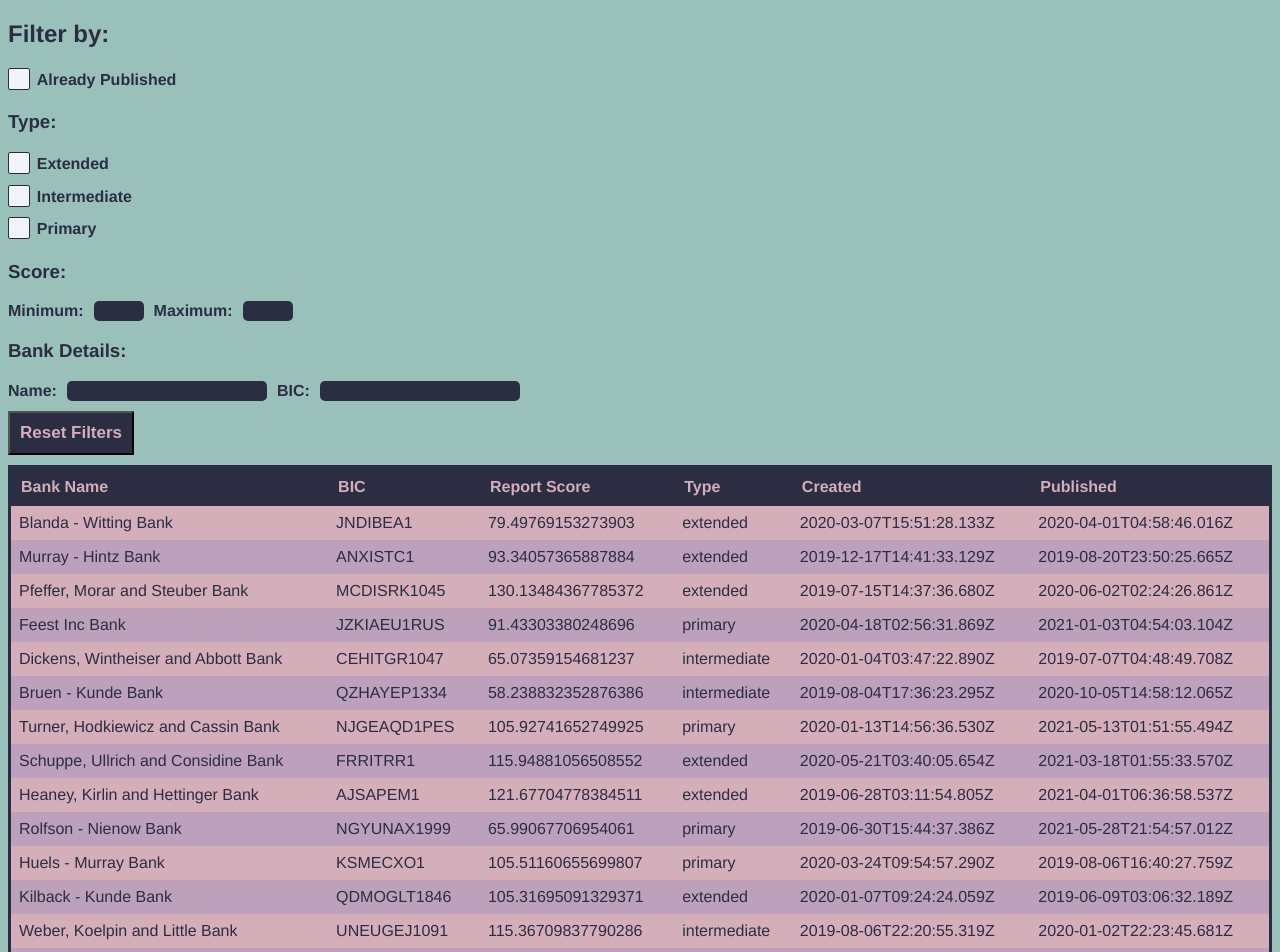
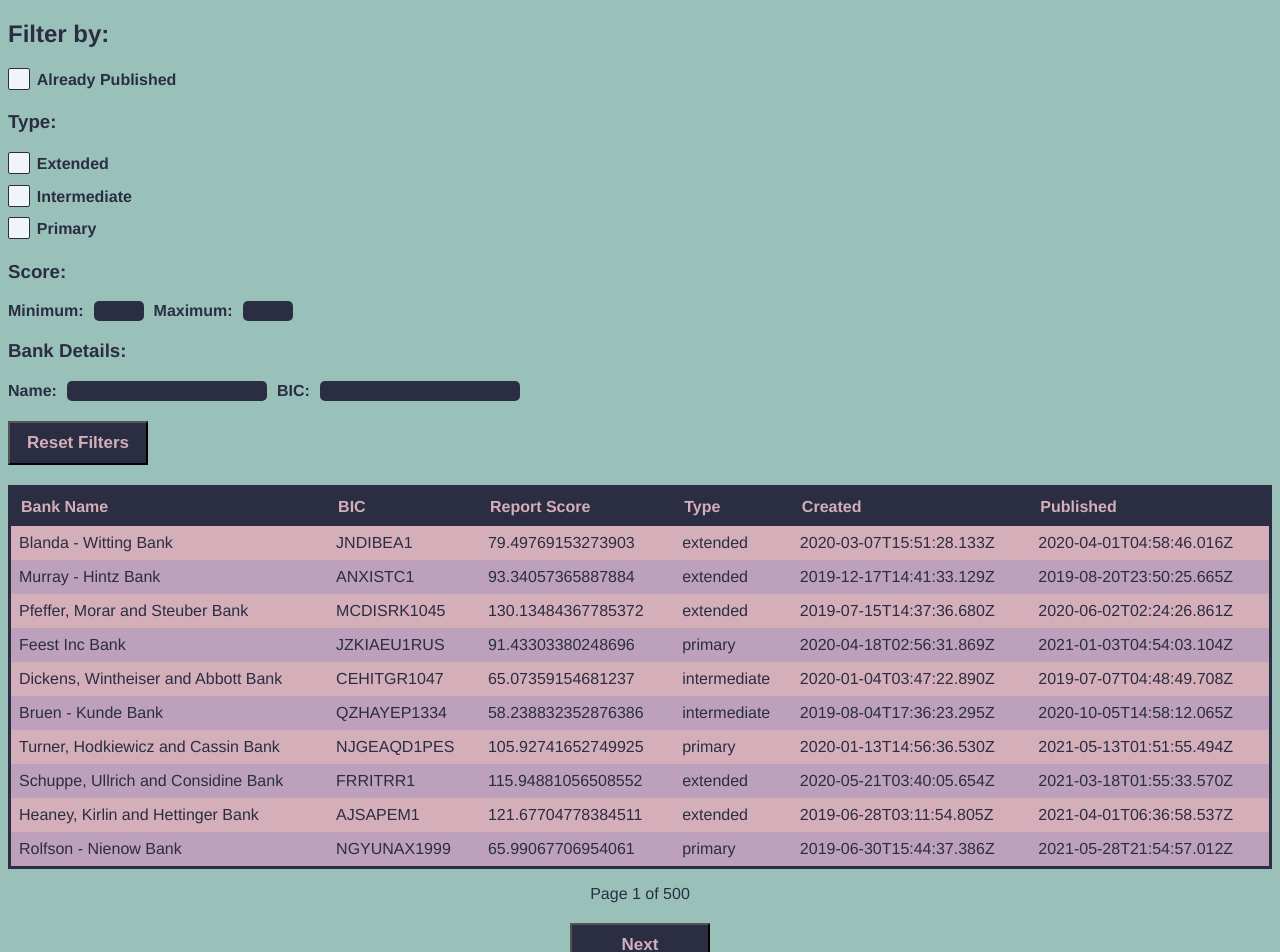
Before and after one commit to lukeg90/elucidate-test, a Vue app: page / in a window 1280 px wide. Shown: the top 952 px of the page. Built offline with nearby package versions, Linux system fonts and the light colour scheme.

Commit message:
added current page

```diff
--- a/src/App.vue
+++ b/src/App.vue
@@ -59,6 +59,8 @@
         </table>
         <div class="pagination">
             <p>
+                <span>Page {{ currentPage }} of {{ numPages }}</span
+                ><br />
                 <button v-if="currentPage > 1" @click="prevPage">
                     Previous
                 </button>
@@ -92,7 +94,7 @@ export default {
             bicQuery: "",
             publishedFilter: false,
             types: [],
-            pageLimit: 15,
+            pageLimit: 10,
             currentPage: 1
         };
     },
@@ -141,6 +143,9 @@ export default {
                 let end = this.currentPage * this.pageLimit;
                 if (index >= start && index < end) return true;
             });
+        },
+        numPages() {
+            return Math.round(this.filteredReports.length / this.pageLimit);
         }
     },
     watch: {
@@ -178,6 +183,7 @@ export default {
     -webkit-font-smoothing: antialiased;
     -moz-osx-font-smoothing: grayscale;
     margin-top: 20px;
+    color: #2b2d42;
 }
 
 body {
@@ -190,7 +196,6 @@ body {
 
 table {
     width: 100%;
-    max-width: 100vw;
     border-collapse: collapse;
     border: 3px solid #2b2d42;
 }
@@ -221,10 +226,16 @@ button {
     background: #2b2d42;
     color: #d4afb9;
     font-size: 17px;
-    /* border-radius: 20px; */
     cursor: pointer;
     padding: 10px;
     font-weight: bolder;
+    margin-top: 20px;
+    margin-bottom: 20px;
+    width: 140px;
+}
+
+.pagination {
+    text-align: center;
 }
 
 label {
@@ -264,8 +275,8 @@ input:focus {
 }
 
 .reset {
-    margin-top: 10px;
-    margin-bottom: 10px;
+    margin-top: 20px;
+    margin-bottom: 20px;
 }
 
 /* checkboxes */
```
